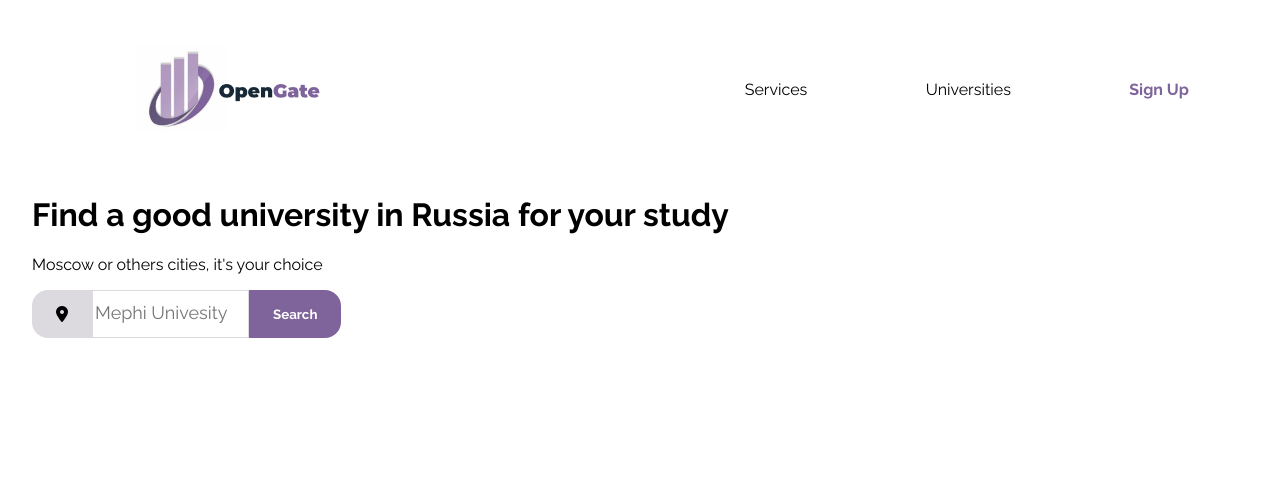
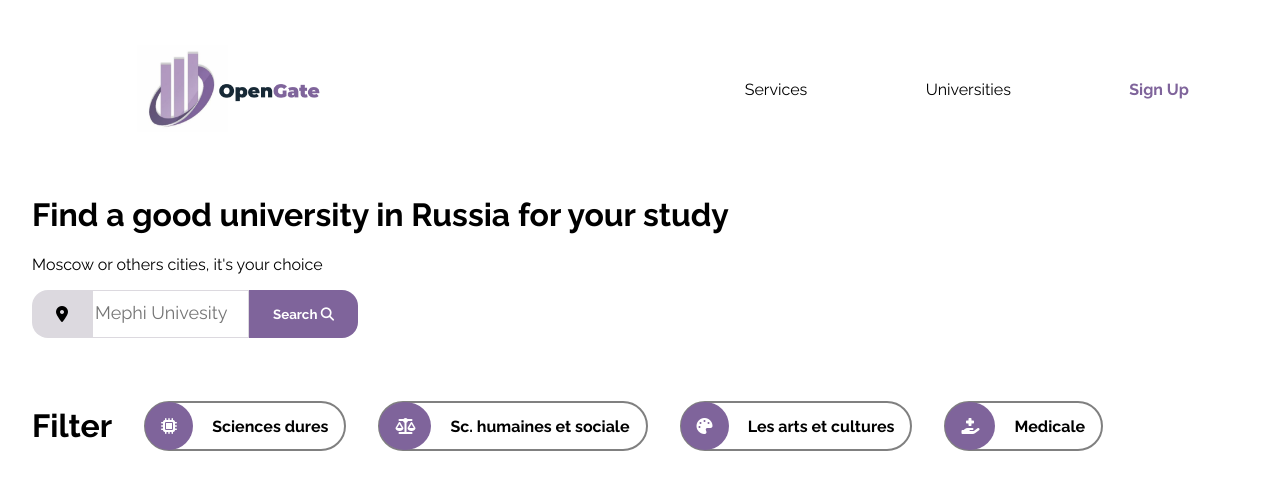
Before and after one commit to lelectronicien/opengate.github.io, a plain HTML site: page index.html in a window 1280 px wide. Drawn offline with Linux system fonts and the light colour scheme.

Commit message:
filter-list

```diff
--- a/index.html
+++ b/index.html
@@ -28,8 +28,31 @@
 
         <div class="search-form">
             <i class="fa-solid fa-location-dot"></i>
-            <input type="text" placeholder="Mephi Univesity">
-            <button>Search</button>
+            <input type="text" placeholder="Mephi Univesity" style="overflow: auto;">
+            <button>
+                <span class="search"> Search</span>
+                <i class="fa-solid fa-magnifying-glass search-logo"></i>
+            </button>
+        </div>
+
+        <div class="filter-list">
+            <h1>Filter</h1>
+            <div class="filter">
+                <i class="fa-solid fa-microchip"></i>
+                <span>Sciences dures</span>
+            </div>
+             <div class="filter">
+               <i class="fa-solid fa-scale-balanced"></i>
+                <span>Sc. humaines et sociale</span>
+            </div>
+             <div class="filter">
+                <i class="fa-solid fa-palette"></i>
+                <span>Les arts et cultures</span>
+            </div>
+                <div class="filter">
+               <i class="fa-solid fa-hand-holding-medical"></i>
+                <span>Medicale</span>
+            </div>
         </div>
     </main>
 </body>
--- a/styles.css
+++ b/styles.css
@@ -86,11 +86,15 @@ nav a:hover {
     display: flex;
 }
 
-i{
+.search-form > i{
     background-color: #dcd9df;
     padding: 1rem 1.5rem;
     border-radius: 1rem 0 0 1rem;
 
+}
+
+.search-logo {
+    display: none;
 }
 
 .search-form input{
@@ -113,3 +117,46 @@ i{
 .search-form input::placeholder{
     font-size: large;
 }
+
+@media screen and (max-width: 800px) {
+    .search{
+        display: none;
+    }
+    .fa-magnifying-glass{
+        display: inline;
+    }
+}
+
+.filter-list{
+  margin-top: 3rem;
+  display: flex;
+  align-items: center;
+  gap: 0.08rem 2rem;
+  flex-wrap: wrap;
+}
+
+.filter{
+  border: 2px solid gray;
+  border-radius: 25px 25px 25px 25px;
+  transition: all .5s ease;
+}
+
+.filter i{
+  background-color: #7f649b;
+  color:white;
+  padding: 1rem 1rem;
+  border-radius: 50%;
+  margin:-1px ;
+}
+
+.filter span{
+  font-weight: bold;
+  padding: 1rem;
+
+}
+
+.filter:hover{
+background-color: #f4f2f7;
+cursor: pointer;
+transform: scale(1.04);
+}
```
